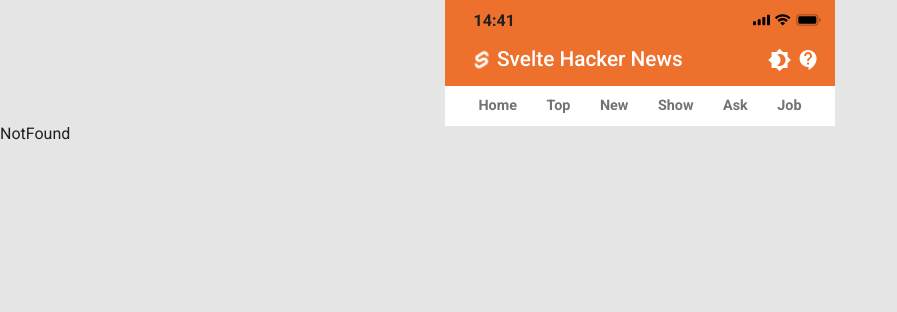
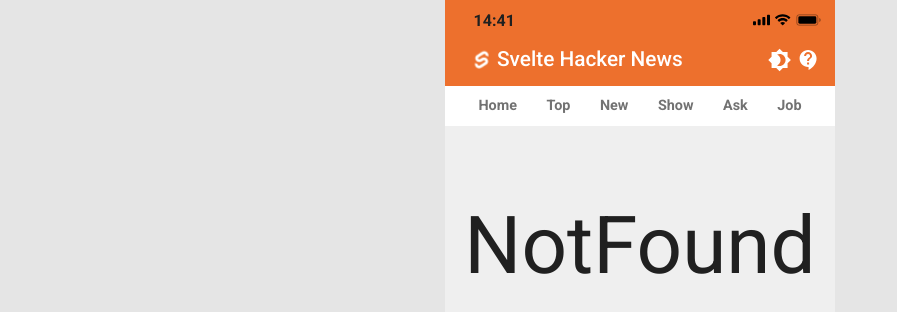
Before and after one commit to mrlee323/mini-project-hacker-news, a React (Create React App) app: page /comment in a window 1280 px wide. Shown: the top 312 px of the page, without its empty margins (0-897 px from the left). Built offline with nearby package versions, Linux system fonts and the light colour scheme; no server answers.

Commit message:
mini-project

```diff
--- a/src/App.js
+++ b/src/App.js
@@ -16,7 +16,12 @@
 import { useEffect, useState } from 'react';
 import { useDispatch, useSelector } from 'react-redux';
 import { getTopData } from './modules/top';
-import { getUserData } from './modules/user';
+import {
+  getAskUser,
+  getNewUser,
+  getShowUser,
+  getUserData,
+} from './modules/user';
 import UserSubmission from './pages/UserSubmission';
 import UserComment from './pages/UserComment';
 import UserFavorite from './pages/UserFavorite';
@@ -36,7 +41,10 @@
       .then(() => dispatch(getJobData()))
       .then(() => dispatch(getAskData()))
       .then(() => dispatch(getNewData()))
-      .then(() => dispatch(getUserData()));
+      .then(() => dispatch(getUserData()))
+      .then(() => dispatch(getShowUser()))
+      .then(() => dispatch(getAskUser()))
+      .then(() => dispatch(getNewUser()));
   };
 
   useEffect(() => {
--- a/src/components/today/TodayShow.js
+++ b/src/components/today/TodayShow.js
@@ -72,7 +72,7 @@
         Today's Show
       </TodayTitle>
       <div className="show">
-        {todayShow.length >= 55 &&
+        {todayShow.length > 40 &&
           randomArray.map((index) => (
             <div className="list" key={index}>
               {todayShow[index].url && <UrlIcon url={todayShow[index].url} />}
--- a/src/pages/Ask.js
+++ b/src/pages/Ask.js
@@ -4,9 +4,8 @@
 import DropDown from '../components/common/DropDown';
 import AskContainer from '../containers/AskContainer';
 import PaginationButton from '../components/common/PaginationButton';
-import { useDispatch, useSelector } from 'react-redux';
-import { useEffect, useState } from 'react';
-import { getAskUser } from '../modules/user';
+import { useSelector } from 'react-redux';
+import { useState } from 'react';
 
 const AskBlock = styled(Responsive)``;
 
@@ -22,11 +21,6 @@
   const [currentPage, setCurrentPage] = useState(1);
   const [sortData, setSortData] = useState(asks);
   const [resultSortType, setResultSortType] = useState('results');
-
-  const dispatch = useDispatch();
-  useEffect(() => {
-    dispatch(getAskUser());
-  }, []);
 
   return (
     <section className="ask">
--- a/src/pages/Comment.js
+++ b/src/pages/Comment.js
@@ -75,6 +75,7 @@
     font-size: 1.1rem;
     letter-spacing: 0.01rem;
     font-weight: 400;
+    word-break: break-all;
   }
 `;
 
--- a/src/pages/New.js
+++ b/src/pages/New.js
@@ -2,11 +2,10 @@
 import Responsive from '../components/common/Responsive';
 import { ReactComponent as Banner } from '../assets/banner_new.svg';
 import SortMode from '../components/common/SortMode';
-import { useEffect, useState } from 'react';
+import { useState } from 'react';
 import NewContainer from '../containers/NewContainer';
 import PaginationButton from '../components/common/PaginationButton';
-import { useDispatch, useSelector } from 'react-redux';
-import { getNewUser } from '../modules/user';
+import { useSelector } from 'react-redux';
 
 const NewBlock = styled(Responsive)``;
 
@@ -18,11 +17,6 @@
   const [currentPage, setCurrentPage] = useState(1);
   const [sortData, setSortData] = useState(news);
   const [resultSortType, setResultSortType] = useState('results');
-  const dispatch = useDispatch();
-
-  useEffect(() => {
-    dispatch(getNewUser());
-  }, []);
 
   return (
     <section className="new">
--- a/src/pages/NotFound.js
+++ b/src/pages/NotFound.js
@@ -1,7 +1,20 @@
-import React from 'react';
+import styled from 'styled-components';
+import Responsive from '../components/common/Responsive';
 
+const NotFoundBlock = styled(Responsive)`
+  height: 20rem;
+  text-align: center;
+  p {
+    font-size: 5rem;
+    padding-top: 5rem;
+  }
+`;
 const NotFound = () => {
-  return <div>NotFound</div>;
+  return (
+    <NotFoundBlock>
+      <p>NotFound</p>
+    </NotFoundBlock>
+  );
 };
 
 export default NotFound;
--- a/src/pages/Show.js
+++ b/src/pages/Show.js
@@ -3,10 +3,9 @@
 import { ReactComponent as Banner } from '../assets/banner_show.svg';
 import SortMode from '../components/common/SortMode';
 import ShowContainer from '../containers/ShowContainer';
-import { useEffect, useState } from 'react';
+import { useState } from 'react';
 import PaginationButton from '../components/common/PaginationButton';
-import { useDispatch, useSelector } from 'react-redux';
-import { getShowUser } from '../modules/user';
+import { useSelector } from 'react-redux';
 
 const ShowBlock = styled(Responsive)``;
 
@@ -18,11 +17,6 @@
   const [currentPage, setCurrentPage] = useState(1);
   const [sortData, setSortData] = useState(shows);
   const [resultSortType, setResultSortType] = useState('results');
-
-  const dispatch = useDispatch();
-  useEffect(() => {
-    dispatch(getShowUser());
-  }, []);
 
   return (
     <section className="show">
--- a/src/pages/UserComment.js
+++ b/src/pages/UserComment.js
@@ -55,12 +55,7 @@
                 <UserInfo id={data.by} />
                 <Time time={data.time} />
               </div>
-              {data.kids && (
-                <Comment
-                  count={data.kids.length}
-                  link={`/comment/${data.id}`}
-                />
-              )}
+              {data.kids && <Comment count={data.kids.length} link={data.id} />}
             </User>
           </ComentBox>
         ))
--- a/src/utils/sort.js
+++ b/src/utils/sort.js
@@ -32,7 +32,7 @@
 export const daySort = (data, multiSort) => {
   const today = parseInt(Date.now() / 1000);
   const array = [];
-  for (let i = 0; i < 7; i++) {
+  for (let i = 0; i < 10; i++) {
     const arr = data.filter(
       (item) =>
         item.time >= today - 86400 * (i + 1) && item.time <= today - 86400 * i,
```
